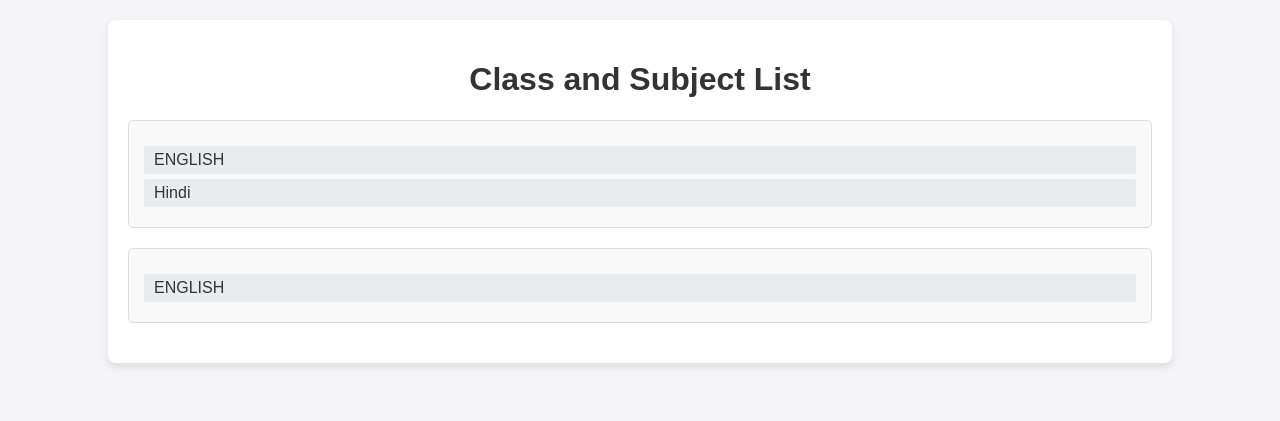
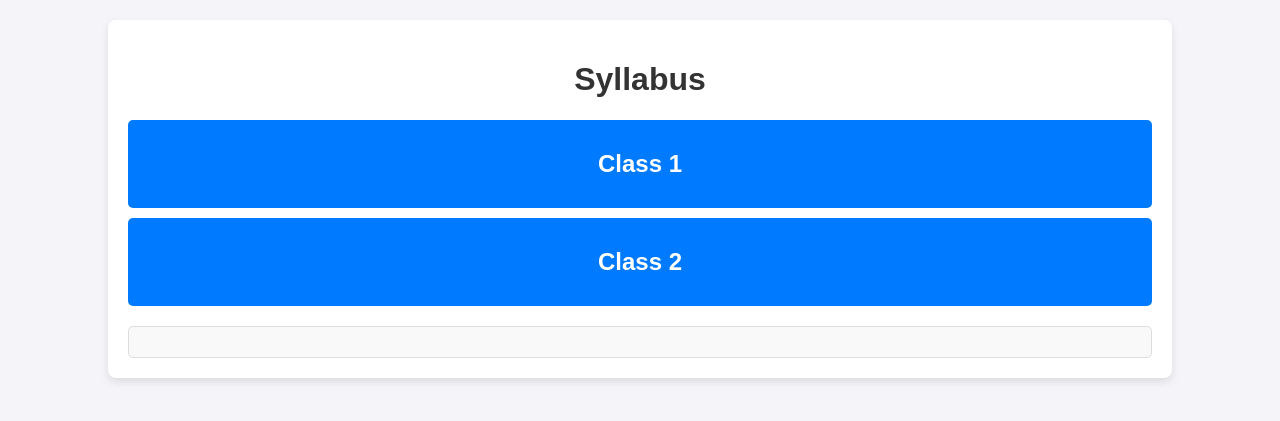
Before and after one commit to amitsambyal/SchoolManagementSystem, a Django app: page /syllabus/ in a window 1280 px wide. Shown: the top 421 px of the page. Run offline with Django 5.2, Linux system fonts and the light colour scheme; data comes from the database, SQL or seed files in the repository; both versions use the stored data as it was after the commit; some libraries are stand-ins or nearby versions.

Commit message:
add frontend of syllabus

```diff
--- a/sms/settings.py
+++ b/sms/settings.py
@@ -38,7 +38,7 @@ INSTALLED_APPS = [
     'django.contrib.sessions',
     'django.contrib.messages',
     'django.contrib.staticfiles',
-    'ckeditor'
+    'tinymce',
 ]
 
 MIDDLEWARE = [
--- a/sms/urls.py
+++ b/sms/urls.py
@@ -21,7 +21,8 @@ from django.conf.urls.static import static
 
 urlpatterns = [
     path('admin/', admin.site.urls),
-    path('', include('webportal.urls'))
+    path('', include('webportal.urls')),
+    path('tinymce/', include('tinymce.urls')),  # This enables the TinyMCE widget
 ]# Serve media files during development
 if settings.DEBUG:
     urlpatterns += static(settings.MEDIA_URL, document_root=settings.MEDIA_ROOT)
--- a/webportal/models.py
+++ b/webportal/models.py
@@ -5,7 +5,7 @@ from datetime import date
 from django.db.models.signals import post_save
 from django.dispatch import receiver
 from django.core.mail import send_mail
-from ckeditor.fields import RichTextField
+from tinymce.models import HTMLField
 import random
 import string
 
@@ -285,7 +285,7 @@ class Syllabus(models.Model):
     subject = models.ForeignKey(Subject, on_delete=models.CASCADE, related_name='syllabi')
     teacher = models.ForeignKey(Teacher, on_delete=models.CASCADE, related_name='syllabi')
     title = models.CharField(max_length=255, help_text="Title of the syllabus section")
-    content = RichTextField(help_text="Detailed content of the syllabus")
+    content = HTMLField(help_text="Detailed content of the syllabus")
     created_at = models.DateTimeField(auto_now_add=True)
     updated_at = models.DateTimeField(auto_now=True)
 
--- a/webportal/static/webportal/css/syllabus.css
+++ b/webportal/static/webportal/css/syllabus.css
@@ -20,26 +20,29 @@ h1 {
 }
 
 .class-list {
-    margin-top: 20px;
+    display: flex;
+    flex-direction: column;
+    gap: 10px;
 }
 
 .class-item {
-    margin-bottom: 20px;
-    padding: 15px;
-    border: 1px solid #ddd;
+    padding: 10px;
+    background-color: #007bff;
+    color: #fff;
     border-radius: 5px;
-    background-color: #f9f9f9;
+    cursor: pointer;
+    text-align: center;
 }
 
-.class-item h2 {
-    margin: 0 0 10px;
-    color: #007bff;
+.class-item:hover {
+    background-color: #0056b3;
 }
 
 .subject-list {
     list-style: none;
     padding: 0;
-    margin: 0;
+    margin: 10px 0 0 20px;
+    display: none;
 }
 
 .subject-item {
@@ -48,9 +51,17 @@ h1 {
     background-color: #e9ecef;
     border-radius: 3px;
     color: #333;
+    cursor: pointer;
 }
 
 .subject-item:hover {
     background-color: #d6d8db;
-    cursor: pointer;
 }
+
+.syllabus-display {
+    margin-top: 20px;
+    padding: 15px;
+    background-color: #f9f9f9;
+    border: 1px solid #ddd;
+    border-radius: 5px;
+}
--- a/webportal/templates/webportal/syllabus.html
+++ b/webportal/templates/webportal/syllabus.html
@@ -7,21 +7,49 @@
     <meta name="viewport" content="width=device-width, initial-scale=1.0">
     <title>Syllabus</title>
     <link rel="stylesheet" href="{% static 'webportal/css/syllabus.css' %}">
+    <script>
+        // JavaScript to handle dynamic display of subjects and syllabus
+        function showSubjects(classId) {
+            // Hide all subject lists
+            document.querySelectorAll('.subject-list').forEach(list => list.style.display = 'none');
+            // Show the selected class's subject list
+            document.getElementById(`subjects-${classId}`).style.display = 'block';
+            // Clear syllabus display
+            document.getElementById('syllabus-display').innerHTML = '';
+        }
+
+        function showSyllabus(subjectId, syllabus) {
+            // Display the syllabus for the selected subject
+            const syllabusDisplay = document.getElementById('syllabus-display');
+            syllabusDisplay.innerHTML = `<h3>Syllabus for ${subjectId}</h3><p>${syllabus}</p>`;
+        }
+    </script>
 </head>
 <body>
     <div class="container">
-        <h1>Class and Subject List</h1>
+        <h1>Syllabus</h1>
         <div class="class-list">
             {% for school_class in schoolclass %}
-            <div class="class-item">
-                <h2>{{ school_class.name }}</h2>
-                <ul class="subject-list">
-                    {% for subject in school_class.subjects.all %}
-                    <li class="subject-item">{{ subject.name }}</li>
-                    {% endfor %}
-                </ul>
+            <div class="class-item" onclick="showSubjects('{{ school_class.id }}')">
+                <h2>{{ school_class.class_name }}</h2>
             </div>
+            <ul class="subject-list" id="subjects-{{ school_class.id }}" style="display: none;">
+                {% for subject in school_class.subjects.all %}
+                <li class="subject-item">
+                    {% if subject.syllabi.exists %}
+                    <span onclick="showSyllabus('{{ subject.syllabi.first.title|escapejs }}', '{{ subject.syllabi.first.content|escapejs }}')">
+                        {{ subject.name }}
+                    </span>
+                    {% else %}
+                    <span>No syllabus available</span>
+                    {% endif %}
+                </li>
+                {% endfor %}
+            </ul>
             {% endfor %}
+        </div>
+        <div id="syllabus-display" class="syllabus-display">
+            <!-- Syllabus will be displayed here -->
         </div>
     </div>
 </body>
```
Also changed, not shown: db.sqlite3, webportal/migrations/0019_teacher_user_alter_teacher_email_and_more.py, webportal/migrations/0020_alter_syllabus_content.py, webportal/migrations/0021_teacher_user_alter_teacher_email_and_more.py (deleted).
